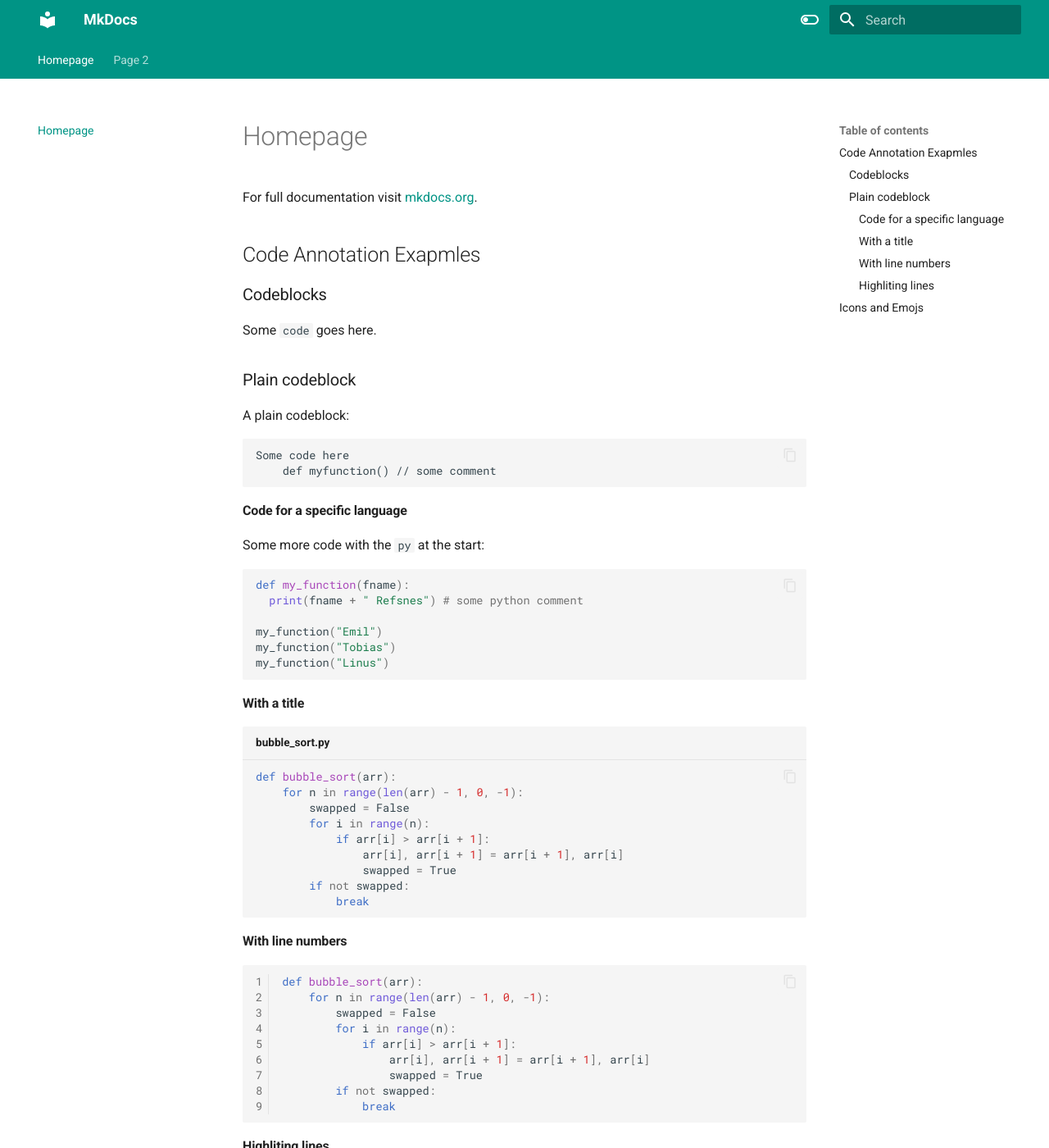
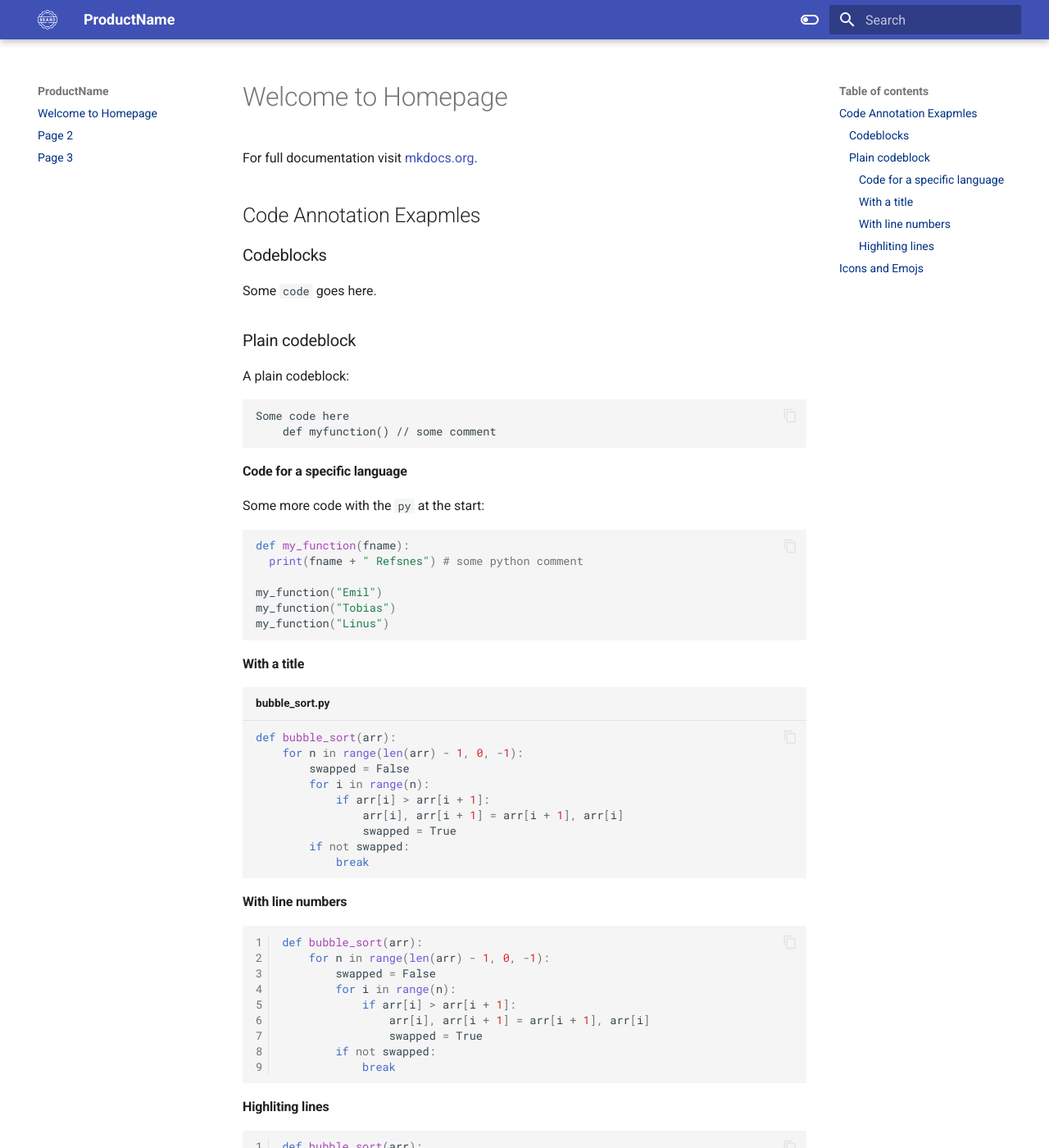
Before and after one commit to totioti/mkdocs-try, an MkDocs documentation site: the page built from docs/index.md, in a window 1280 px wide and 1400 px high. Shown: the whole window at 82% size. Built offline with MkDocs 1.6.1 and Material for MkDocs 9.7.7, drawn with Linux system fonts in a browser that asks for light colours; emoji names are drawn with the system emoji font.

Commit message:
pages changes

```diff
--- a/docs/index.md
+++ b/docs/index.md
@@ -1,4 +1,4 @@
-# Homepage
+# Welcome to Homepage
 
 For full documentation visit [mkdocs.org](https://www.mkdocs.org).
 
--- /dev/null
+++ b/docs/page_3.md
@@ -0,0 +1,5 @@
+# Page 3
+
+## Another heading
+
+Some more example text
--- /dev/null
+++ b/docs/styles.css
@@ -0,0 +1,9 @@
+.md-nav--secondary .md-nav__link {
+  color: #003183;
+}
+.md-nav--primary .md-nav__link {
+color: #003183;
+}
+.md-tabs {
+  justify-content: flex-end;
+}
--- a/mkdocs.yml
+++ b/mkdocs.yml
@@ -1,11 +1,13 @@
-site_name: MkDocs
+site_name: ProductName
 docs_dir: docs
 theme:
   name: material
+  logo: images/logo.png
+  favicon: images/favicon.png
   features:
-    - navigation.tabs
+    #- navigation.tabs
     - navigation.sections
-    - toe.integrate
+    #- toc.integrate
     - navigation.top
     - search.suggest
     - search.highlight
@@ -18,13 +20,13 @@ theme:
       toggle:
         icon: material/toggle-switch-off-outline
         name: Switch to dark mode
-      primary: teal
-      accent: purple
+      primary: deep blue
+      accent: blue
     - scheme: slate
       toggle:
         icon: material/toggle-switch
         name: Switch to light mode
-        primary: teal
+        primary: blue
         accent: lime
 
 extra:
@@ -55,3 +57,6 @@ markdown_extensions:
 
 copyright: |
   &copy; 2025 <a href="https://github.com/totioti" target="_blank" rel«"noogener">Tetiana Onyshkevych</a>
+
+extra_css:
+  - styles.css
```
Also changed, not shown: docs/images/favicon.png (added), docs/images/logo.png (added).
